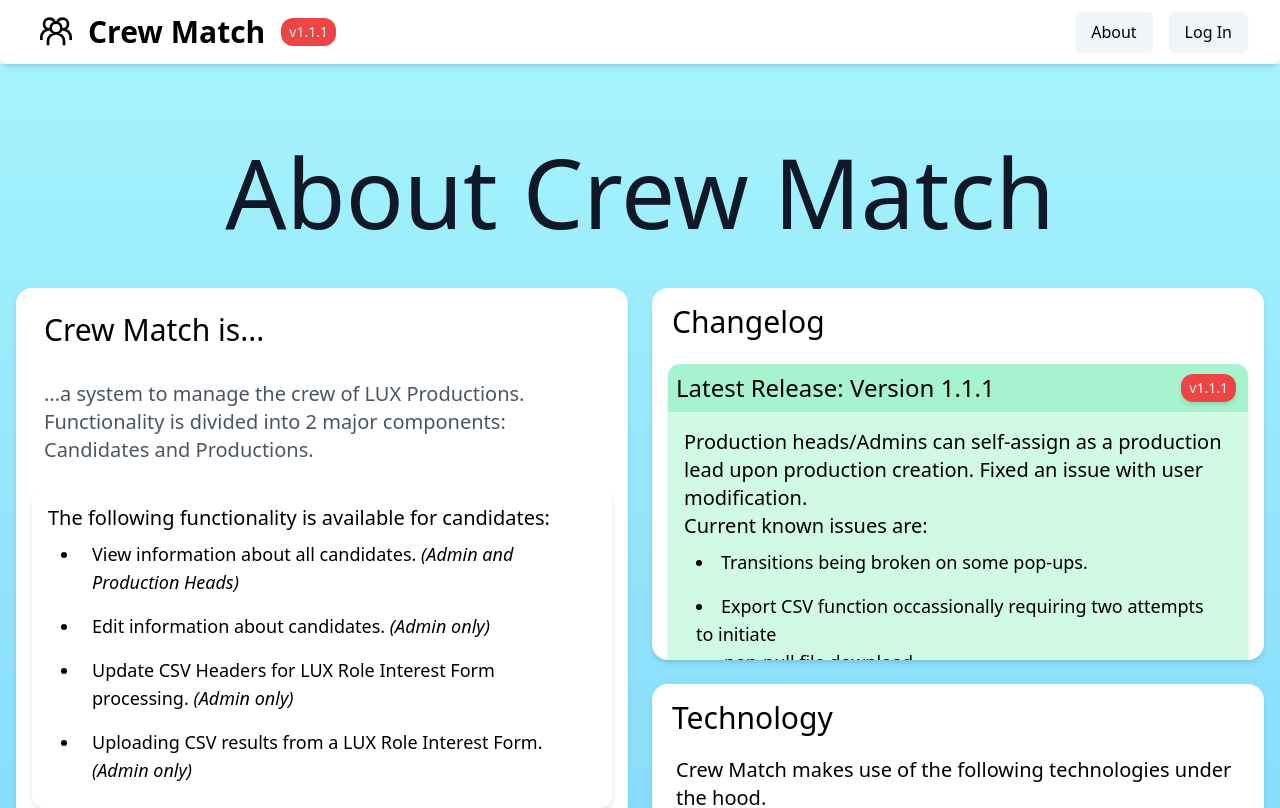
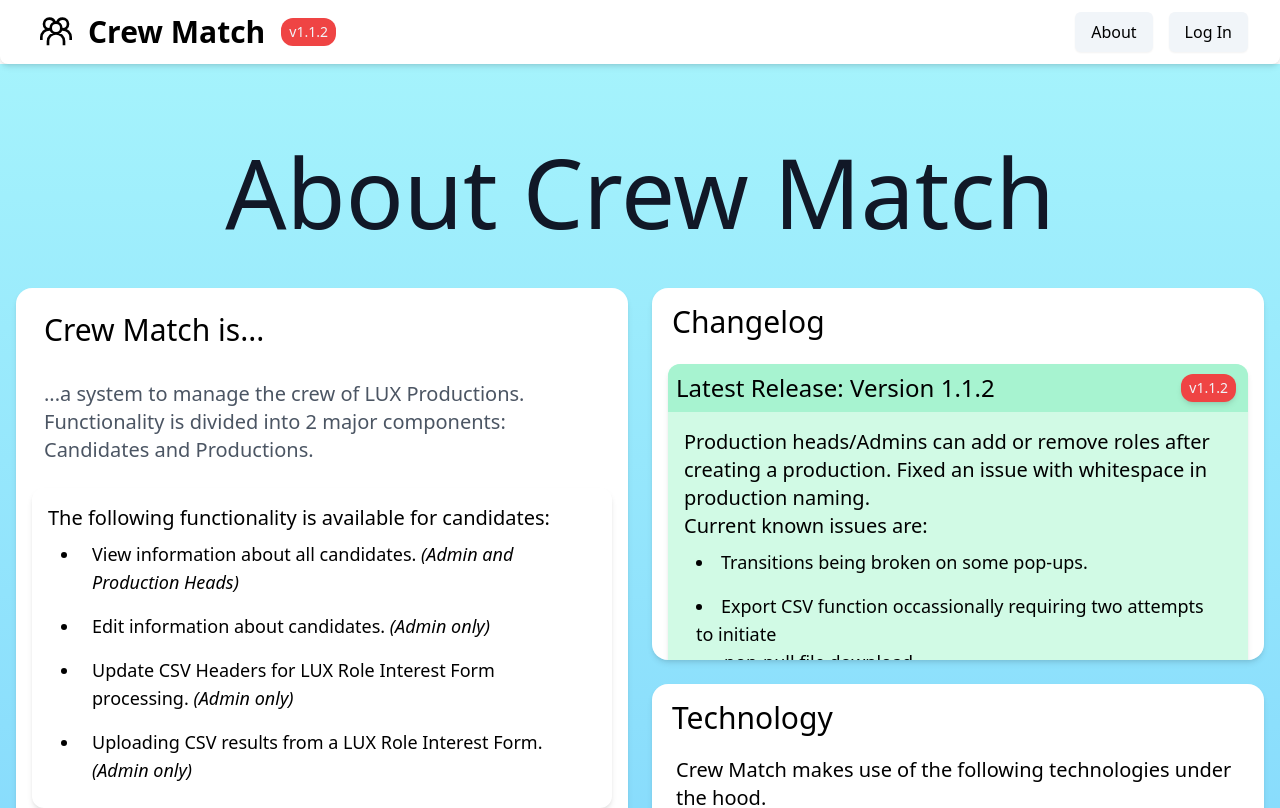
Before and after one commit to rsastri21/CrewMatch-Frontend, a Next.js app: page /about in a window 1280 px wide. Shown: the top 808 px of the page. Built offline with nearby package versions, Linux system fonts and the light colour scheme.

Commit message:
Updated version notes.

```diff
--- a/app/(subdirectories)/about/page.js
+++ b/app/(subdirectories)/about/page.js
@@ -37,14 +37,21 @@ export default function About() {
                     <h1 className="px-3 py-2 text-3xl font-medium">Changelog</h1>
                     <div className="w-auto mx-2 h-fit shadow-md rounded-xl flex flex-col gap-2 bg-emerald-100">
                         <div className="flex w-full justify-between bg-emerald-200 rounded-t-xl">
-                            <h1 className="px-2 py-2 text-2xl font-medium w-full h-fit">Latest Release: Version 1.1.1</h1>
-                            <span className="px-2 py-1 my-auto mr-3 ml-auto rounded-xl bg-red-500 text-slate-100 text-center text-sm font-medium shadow-md">v1.1.1</span>
+                            <h1 className="px-2 py-2 text-2xl font-medium w-full h-fit">Latest Release: Version 1.1.2</h1>
+                            <span className="px-2 py-1 my-auto mr-3 ml-auto rounded-xl bg-red-500 text-slate-100 text-center text-sm font-medium shadow-md">v1.1.2</span>
                         </div>
-                        <ul className="px-4 py-2 text-xl list-disc list-inside">Production heads/Admins can self-assign as a production lead upon production creation. Fixed an issue with user modification. <br></br>
+                        <ul className="px-4 py-2 text-xl list-disc list-inside">Production heads/Admins can add or remove roles after creating a production. Fixed an issue with whitespace in production naming. <br></br>
                         <span className="font-medium">Current known issues are:</span>
                             <li className="px-3 py-2 text-lg">Transitions being broken on some pop-ups.</li>
                             <li className="px-3 py-2 text-lg">Export CSV function occassionally requiring two attempts to initiate <br></br> &nbsp; &nbsp; &nbsp; non-null file download.</li>
                         </ul>
+                    </div>
+                    <div className="w-auto mx-2 h-fit shadow-md rounded-xl flex flex-col gap-2 bg-slate-100">
+                        <div className="flex w-full justify-between bg-slate-200 rounded-t-xl">
+                            <h1 className="px-2 py-2 text-2xl font-medium w-full h-fit">Version 1.1.1</h1>
+                            <span className="px-2 py-1 my-auto mr-3 ml-auto rounded-xl bg-red-500 text-slate-100 text-center text-sm font-medium shadow-md">v1.1.1</span>
+                        </div>
+                        <ul className="px-4 py-2 text-xl list-disc list-inside">Production heads/Admins can self-assign as a production lead upon production creation. Fixed an issue with user modification.</ul>
                     </div>
                     <div className="w-auto mx-2 h-fit shadow-md rounded-xl flex flex-col gap-2 bg-slate-100">
                         <div className="flex w-full justify-between bg-slate-200 rounded-t-xl">
--- a/app/(subdirectories)/components/NavBar.jsx
+++ b/app/(subdirectories)/components/NavBar.jsx
@@ -29,7 +29,7 @@ export default function NavBar() {
                     Crew Match
                 </Link>
             </div>
-            <span className="px-2 py-1 my-auto ml-1 mr-auto rounded-xl bg-red-500 text-slate-100 text-center text-sm font-medium">v1.1.1</span>
+            <span className="px-2 py-1 my-auto ml-1 mr-auto rounded-xl bg-red-500 text-slate-100 text-center text-sm font-medium">v1.1.2</span>
 
             <ul className="flex items-center mr-8 space-x-4">
                 <Link href="/about" className="px-4 py-2 text-md font-medium bg-slate-100 rounded-md shadow-sm hover:bg-slate-200 hover:shadow-md active:bg-slate-300">About</Link>
```
